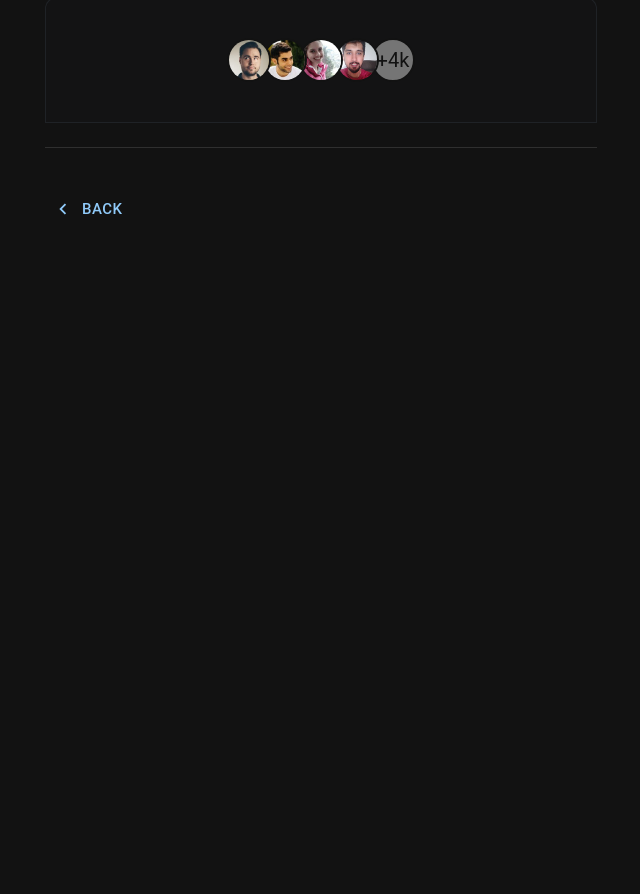
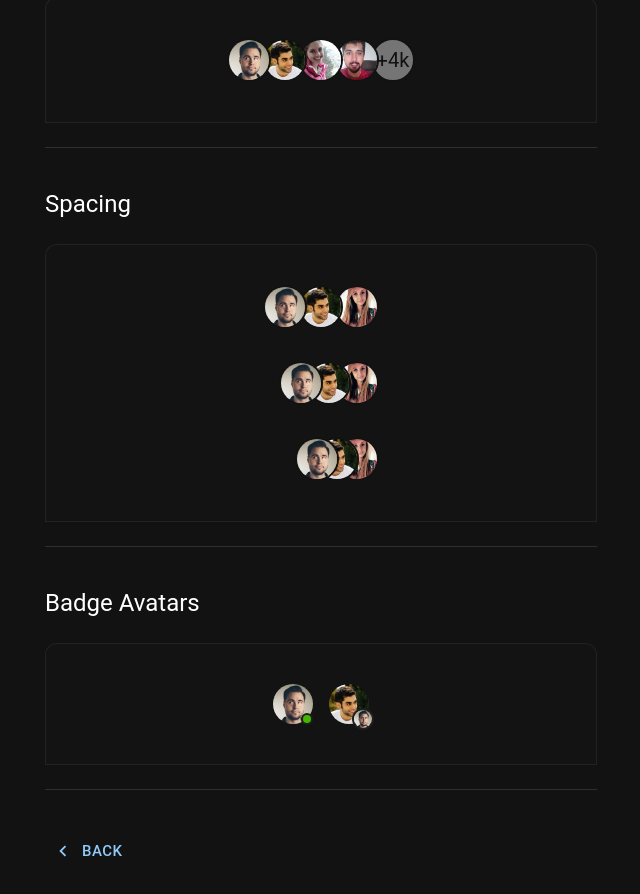
Before and after one commit to watcharakornton/mui_tutorials, a React (Vite) app: page /image-avatars in a window 1280 px wide. Shown: the part 2406-3300 px from the top of the page, without its empty margins (319-959 px from the left). Before the commit the page ends 2676 px from the top, so only its background shows below. Built offline with nearby package versions, Linux system fonts and the light colour scheme.

Commit message:
Add Spacing and Badge avatars into Image Avatars Component

```diff
--- a/src/data-display/ImageAvatarsComponent.jsx
+++ b/src/data-display/ImageAvatarsComponent.jsx
@@ -1,6 +1,7 @@
 import * as React from "react";
+import { styled, useTheme } from "@mui/material/styles";
 import MyContainer from "../component/MyContainer";
-import { Typography, Avatar, Stack, AvatarGroup } from "@mui/material";
+import { Typography, Avatar, Stack, AvatarGroup, Badge } from "@mui/material";
 import { deepOrange, deepPurple, green, pink } from "@mui/material/colors";
 import {
   Pageview as PageviewIcon,
@@ -34,6 +35,104 @@ function stringAvatar(name) {
     children: `${name.split(" ")[0][0]}${name.split(" ")[1][0]}`,
   };
 }
+
+export const BadgeAvatars = () => {
+  const theme = useTheme();
+  const StyledBadge = styled(Badge)({
+    "& .MuiBadge-badge": {
+      backgroundColor: "#44b700",
+      color: "#44b700",
+      boxShadow: `0 0 0 2px ${theme.palette.background.paper}`,
+      "&::after": {
+        position: "absolute",
+        top: 0,
+        left: 0,
+        width: "100%",
+        height: "100%",
+        borderRadius: "50%",
+        animation: "ripple 1.2s infinite ease-in-out",
+        border: "1px solid currentColor",
+        content: '""',
+      },
+    },
+    "@keyframes ripple": {
+      "0%": {
+        transform: "scale(.8)",
+        opacity: 1,
+      },
+      "100%": {
+        transform: "scale(2.4)",
+        opacity: 0,
+      },
+    },
+  });
+
+  const SmallAvatar = styled(Avatar)({
+    width: 22,
+    height: 22,
+    border: `2px solid ${theme.palette.background.paper}`,
+  });
+
+  return (
+    <>
+      <Typography variant="h5" sx={{ mb: 3 }}>
+        Badge Avatars
+      </Typography>
+      <MyContainer>
+        <Stack direction="row" spacing={2}>
+          <StyledBadge
+            overlap="circular"
+            anchorOrigin={{ vertical: "bottom", horizontal: "right" }}
+            variant="dot"
+          >
+            <Avatar alt="Remy Sharp" src="src/assets/images/avatar/1.jpg" />
+          </StyledBadge>
+          <Badge
+            overlap="circular"
+            anchorOrigin={{ vertical: "bottom", horizontal: "right" }}
+            badgeContent={
+              <SmallAvatar
+                alt="Remy Sharp"
+                src="src/assets/images/avatar/1.jpg"
+              />
+            }
+          >
+            <Avatar alt="Travis Howard" src="src/assets/images/avatar/2.jpg" />
+          </Badge>
+        </Stack>
+      </MyContainer>
+    </>
+  );
+};
+
+export const Spacing = () => {
+  return (
+    <>
+      <Typography variant="h5" sx={{ mb: 3 }}>
+        Spacing
+      </Typography>
+      <MyContainer>
+        <Stack spacing={4}>
+          <AvatarGroup spacing="medium">
+            <Avatar alt="Remy Sharp" src="src/assets/images/avatar/1.jpg" />
+            <Avatar alt="Travis Howard" src="src/assets/images/avatar/2.jpg" />
+            <Avatar alt="Cindy Baker" src="src/assets/images/avatar/3.jpg" />
+          </AvatarGroup>
+          <AvatarGroup spacing="small">
+            <Avatar alt="Remy Sharp" src="src/assets/images/avatar/1.jpg" />
+            <Avatar alt="Travis Howard" src="src/assets/images/avatar/2.jpg" />
+            <Avatar alt="Cindy Baker" src="src/assets/images/avatar/3.jpg" />
+          </AvatarGroup>
+          <AvatarGroup spacing={24}>
+            <Avatar alt="Remy Sharp" src="src/assets/images/avatar/1.jpg" />
+            <Avatar alt="Travis Howard" src="src/assets/images/avatar/2.jpg" />
+            <Avatar alt="Cindy Baker" src="src/assets/images/avatar/3.jpg" />
+          </AvatarGroup>
+        </Stack>
+      </MyContainer>
+    </>
+  );
+};
 
 export const CustomSurplusAvatars = () => {
   return (
--- a/src/pages/ImageAvatarsPage.jsx
+++ b/src/pages/ImageAvatarsPage.jsx
@@ -13,6 +13,8 @@ import {
   GroupAvatars,
   TotalAvatars,
   CustomSurplusAvatars,
+  Spacing,
+  BadgeAvatars,
 } from "../data-display/ImageAvatarsComponent";
 
 const ToggleButtonPage = () => {
@@ -27,6 +29,8 @@ const ToggleButtonPage = () => {
     <GroupAvatars />,
     <TotalAvatars />,
     <CustomSurplusAvatars />,
+    <Spacing />,
+    <BadgeAvatars />,
   ];
 
   return (
```
